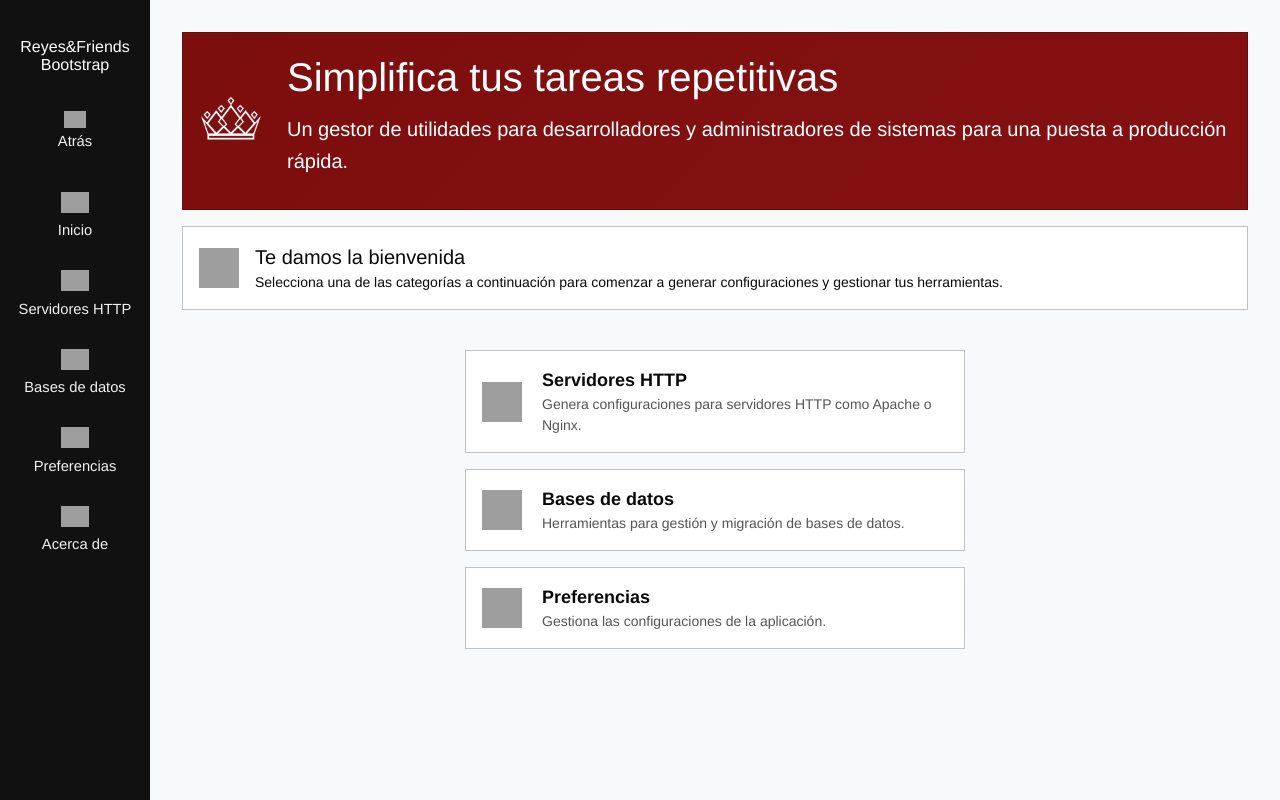
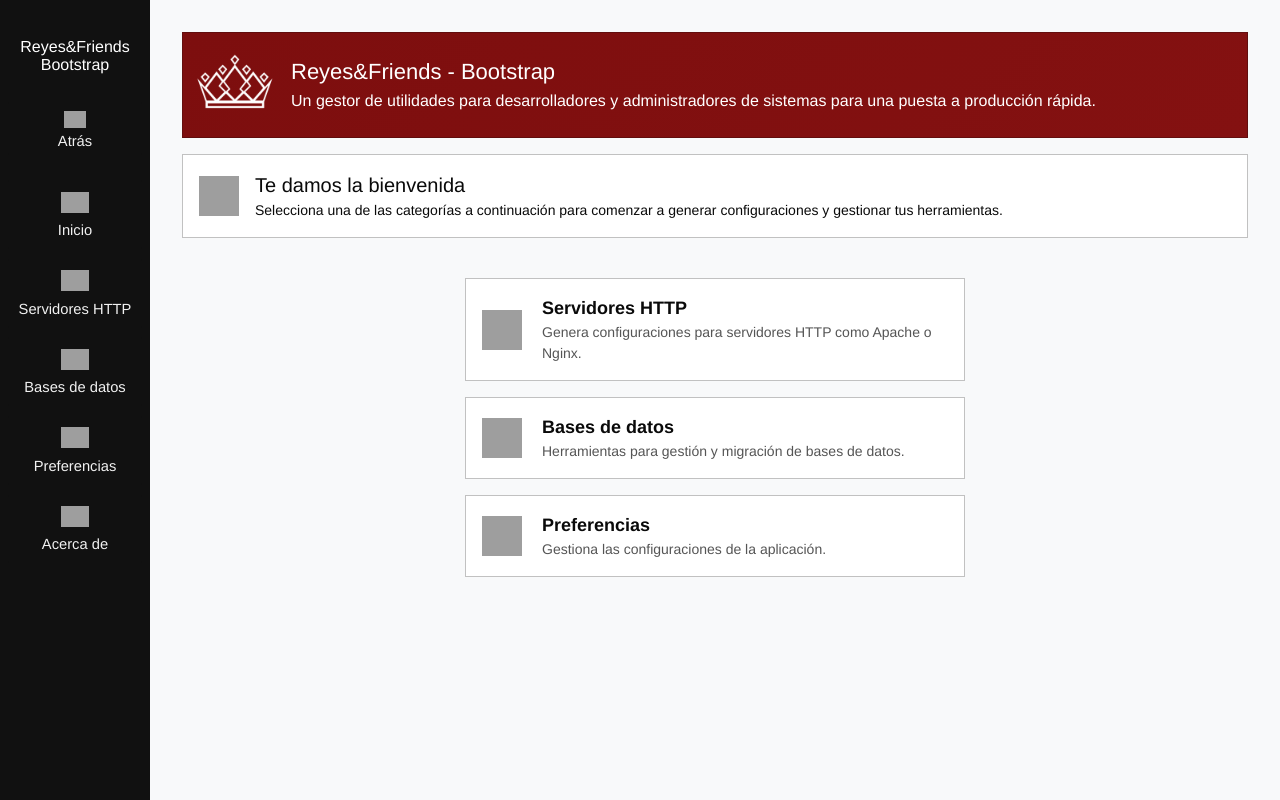
Before and after one commit to ReyesAndFriends/reyesandfriends-bootstrap, a React (Vite) app in the folder reyesandfriends-bootstrap/src/renderer/: page / in a window 1280 px wide. Built offline with nearby package versions, Linux system fonts and the light colour scheme; grey boxes are pictures that could not be loaded.

Commit message:
feat: actualiza el componente Home para mejorar el diseño y la presentación del texto; elimina botones innecesarios en ApacheView y NginxView

```diff
--- a/reyesandfriends-bootstrap/src/renderer/src/views/Home.tsx
+++ b/reyesandfriends-bootstrap/src/renderer/src/views/Home.tsx
@@ -7,20 +7,21 @@ function Home() {
         className="callout"
         style={{
           background: 'linear-gradient(135deg, #7d0e0e 0%, rgb(132, 17, 17) 100%)',
-          color: 'white'
+          color: 'white',
+          padding: 12
         }}
       >
         <div className="row column" style={{ display: 'flex', alignItems: 'center' }}>
           <img
-            src="/icons/app_icon.png"
-            alt="Icono"
-            style={{ width: 64, height: 64, marginRight: 24, background: 'transparent' }}
+        src="/icons/app_icon.png"
+        alt="Icono"
+        style={{ width: 80, height: "auto", marginRight: 16, background: 'transparent' }}
           />
           <div>
-            <h2 style={{ color: 'white' }}>Simplifica tus tareas repetitivas</h2>
-            <p className="lead" style={{ color: 'white' }}>
-              Un gestor de utilidades para desarrolladores y administradores de sistemas para una puesta a producción rápida.
-            </p>
+        <h2 style={{ color: 'white', fontSize: 22, margin: 0 }}>Reyes&Friends - Bootstrap</h2>
+        <p className="lead" style={{ color: 'white', fontSize: 16, margin: 0 }}>
+          Un gestor de utilidades para desarrolladores y administradores de sistemas para una puesta a producción rápida.
+        </p>
           </div>
         </div>
       </div>
--- a/reyesandfriends-bootstrap/src/renderer/src/views/servers/nginx/NginxView.tsx
+++ b/reyesandfriends-bootstrap/src/renderer/src/views/servers/nginx/NginxView.tsx
@@ -136,7 +136,6 @@ function NginxView() {
 						}
 					}}>Editar</button>
 					<button id="eliminar-btn" className="button alert" type="button" style={{ marginLeft: 8 }} disabled={selectedRow === null} onClick={() => setDeleteModalOpen(true)}>Eliminar</button>
-					<button id="directorio-conf-btn" className="button secondary" type="button" style={{ marginLeft: 8 }} disabled={selectedRow === null}>Directorio del .conf</button>
 				</div>
 				<div className="cell shrink">
 					<button id="generar-conf-btn" className="button secondary" type="button" onClick={() => {
```
Also changed, not shown: reyesandfriends-bootstrap/src/renderer/src/views/servers/apache/ApacheView.tsx (+0 -9 lines).
